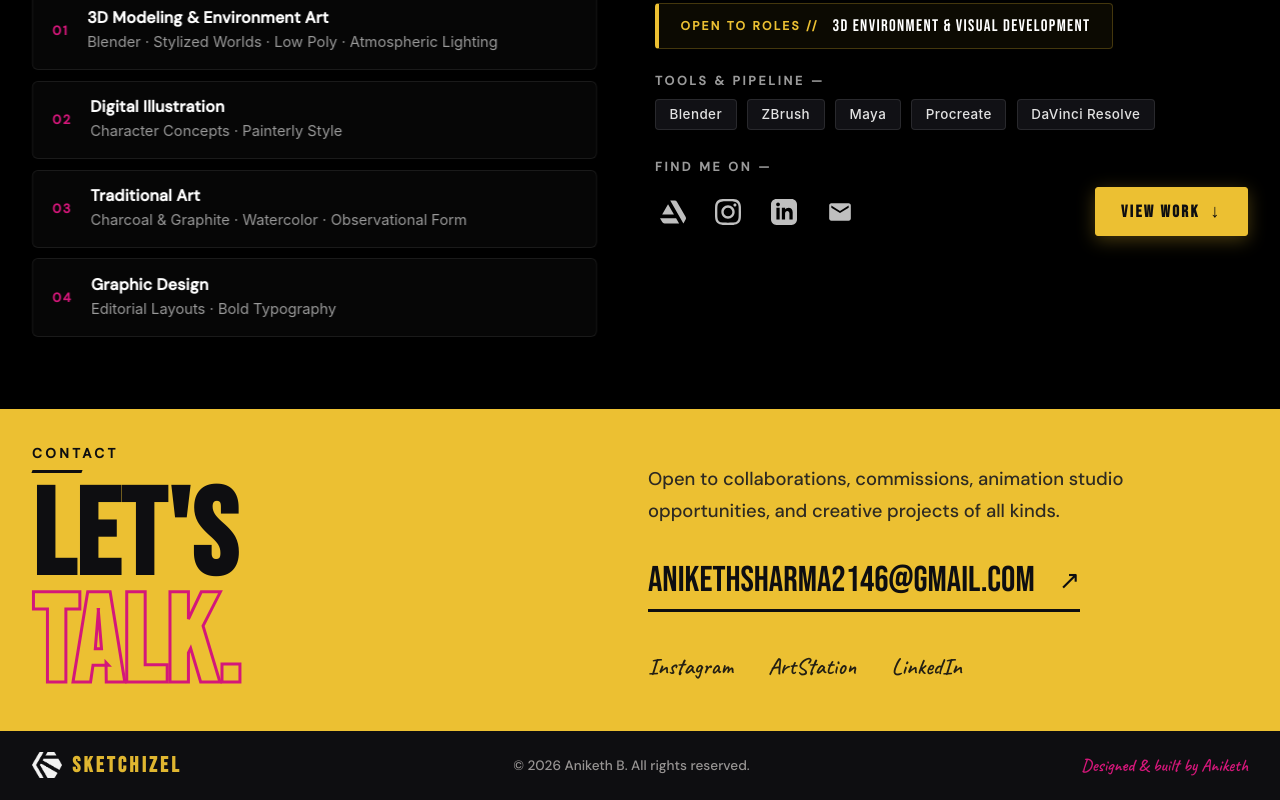
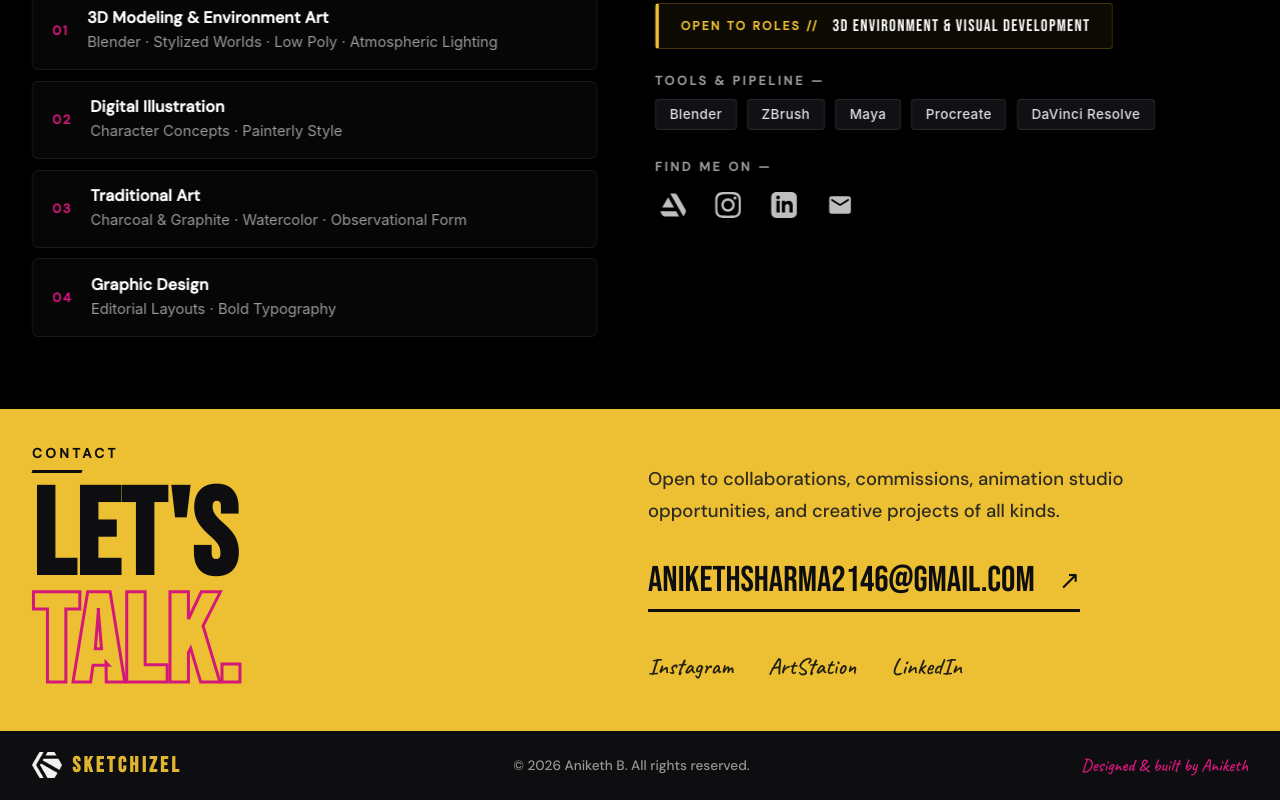
Before and after one commit to aniketh-sharma-0/Portfolio-Website, a React (Vite) app: page / in a window 1280 px wide. Shown: the part 4759-5559 px from the top of the page. Built offline with nearby package versions, Linux system fonts and the light colour scheme.

Commit message:
style(about): remove VIEW WORK button from about section

```diff
--- a/src/components/AboutSection/AboutSection.css
+++ b/src/components/AboutSection/AboutSection.css
@@ -289,8 +289,8 @@
   display: flex;
   flex-wrap: wrap;
   align-items: center;
-  justify-content: space-between;
-  gap: 1.25rem 1.75rem;
+  justify-content: flex-start;
+  gap: 1.25rem;
   width: 100%;
 }
 
@@ -337,44 +337,6 @@
   transform: scale(1.12);
 }
 
-/* Primary CTA Button (VIEW WORK ↓) */
-.about__cta-btn {
-  display: inline-flex;
-  align-items: center;
-  gap: 0.65rem;
-  font-family: var(--font-display);
-  font-size: 1.05rem;
-  letter-spacing: 0.14em;
-  color: #0E0E11;
-  background: var(--color-yellow, #ECC032);
-  border: 1px solid var(--color-yellow, #ECC032);
-  padding: 0.75rem 1.6rem;
-  text-decoration: none;
-  border-radius: 3px;
-  font-weight: 700;
-  transition: all 0.28s cubic-bezier(0.16, 1, 0.3, 1);
-  box-shadow: 0 4px 18px rgba(236, 192, 50, 0.3);
-  cursor: pointer;
-  flex-shrink: 0;
-}
-
-.about__cta-btn:hover {
-  background: #FF007F;
-  border-color: #FF007F;
-  color: #FFFFFF;
-  transform: translateY(-2px);
-  box-shadow: 0 8px 24px rgba(255, 0, 127, 0.45);
-}
-
-.about__cta-arrow {
-  font-size: 1.15rem;
-  transition: transform 0.25s ease;
-}
-
-.about__cta-btn:hover .about__cta-arrow {
-  transform: translateY(3px);
-}
-
 /* ── Responsive Viewports ── */
 @media (max-width: 960px) {
   .about {
--- a/src/components/AboutSection/AboutSection.jsx
+++ b/src/components/AboutSection/AboutSection.jsx
@@ -35,12 +35,6 @@ export default function AboutSection({ onSelectCategory }) {
       const el = document.getElementById('work')
       if (el) el.scrollIntoView({ behavior: 'smooth' })
     }
-  }
-
-  const handleScrollToWork = (e) => {
-    e.preventDefault()
-    const el = document.getElementById('work')
-    if (el) el.scrollIntoView({ behavior: 'smooth' })
   }
 
   return (
@@ -169,16 +163,6 @@ export default function AboutSection({ onSelectCategory }) {
                     </a>
                   )}
                 </div>
-
-                {/* Primary CTA Button to Explore Gallery */}
-                <a
-                  href="#work"
-                  className="about__cta-btn"
-                  onClick={handleScrollToWork}
-                >
-                  <span>VIEW WORK</span>
-                  <span className="about__cta-arrow" aria-hidden="true">&darr;</span>
-                </a>
               </div>
             </div>
           </div>
```
